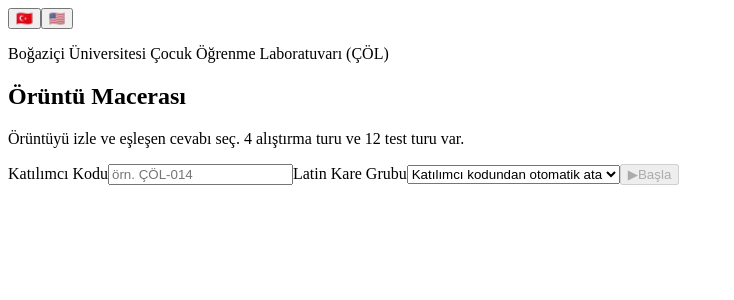
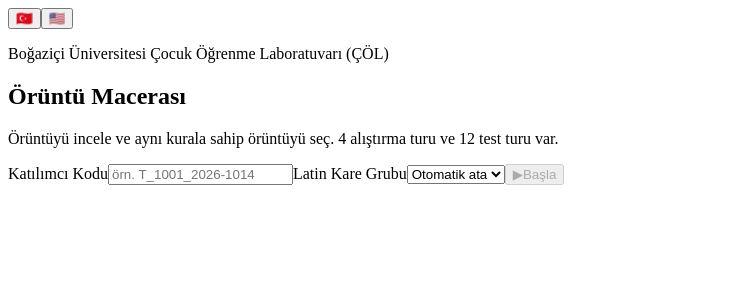
Before and after one commit to serkanozeltx/playground, a React (Vite) app: page / in a window 1280 px wide. Shown: the top 300 px of the page, without its empty margins (0-734 px from the left). Built offline with nearby package versions, Linux system fonts and the light colour scheme; the HTML template or start-up script is replaced by a standard one.

Commit message:
Text on the screen were revised

```diff
--- a/src/i18n.js
+++ b/src/i18n.js
@@ -16,11 +16,11 @@
     start: {
       labName: 'Boğaziçi Üniversitesi Çocuk Öğrenme Laboratuvarı (ÇÖL)',
       title: 'Örüntü Macerası',
-      subtitle: 'Örüntüyü izle ve eşleşen cevabı seç. 4 alıştırma turu ve 12 test turu var.',
+      subtitle: 'Örüntüyü incele ve aynı kurala sahip örüntüyü seç. 4 alıştırma turu ve 12 test turu var.',
       participantId: 'Katılımcı Kodu',
-      participantPlaceholder: 'örn. ÇÖL-014',
+      participantPlaceholder: 'örn. T_1001_2026-1014',
       latinGroup: 'Latin Kare Grubu',
-      autoAssign: 'Katılımcı kodundan otomatik ata',
+      autoAssign: 'Otomatik ata',
       groupLabel: 'Grup',
       start: 'Başla',
     },
@@ -28,7 +28,7 @@
       practice: 'Alıştırma',
       test: 'Test',
       skip: 'Geç',
-      hiddenPattern: 'Örüntü gizlendi. Eşleşen cevabı seç.',
+      hiddenPattern: 'Örüntü gizlendi. Aynı kurala sahip örüntüyü seç.',
       readyAria: 'Hazırım',
       continueAria: 'Devam',
       nextAria: 'İleri',
@@ -39,7 +39,7 @@
       confirmNextAria: 'Evet, ileri',
       answerOptionsAria: 'Cevap seçenekleri',
       practiceCorrect: 'Doğru!',
-      practiceIncorrect: 'Bu değil. Devam edelim.',
+      practiceIncorrect: 'Cevabın doğru değil. Devam edelim.',
     },
     dnd: {
       shapeBank: 'Şekil havuzu',
@@ -80,13 +80,13 @@
       english: 'English',
     },
     start: {
-      labName: 'Boğaziçi University Child Learning Lab (ÇÖL)',
+      labName: 'Boğaziçi University Children\'s Learning Lab (ÇÖL)',
       title: 'Pattern Adventure',
-      subtitle: 'Watch the pattern and choose the matching answer. There are 4 practice rounds and 12 test rounds.',
+      subtitle: 'Look at the pattern and choose the one with the same rule. There are 4 practice rounds and 12 test rounds.',
       participantId: 'Participant ID',
-      participantPlaceholder: 'e.g. COL-014',
+      participantPlaceholder: 'e.g. T_1001_2026-1014',
       latinGroup: 'Latin Square Group',
-      autoAssign: 'Auto assign from Participant ID',
+      autoAssign: 'Auto assign',
       groupLabel: 'Group',
       start: 'Start',
     },
@@ -94,7 +94,7 @@
       practice: 'Practice',
       test: 'Test',
       skip: 'Skip',
-      hiddenPattern: 'Pattern hidden. Choose the matching answer.',
+      hiddenPattern: 'Pattern hidden. Choose the one with the same rule.',
       readyAria: 'I am ready',
       continueAria: 'Continue',
       nextAria: 'Next',
@@ -105,7 +105,7 @@
       confirmNextAria: 'Yes, next',
       answerOptionsAria: 'Answer options',
       practiceCorrect: 'Correct!',
-      practiceIncorrect: 'Not this one. Let us continue.',
+      practiceIncorrect: 'Not correct! Let us continue.',
     },
     dnd: {
       shapeBank: 'Shape bank',
```
